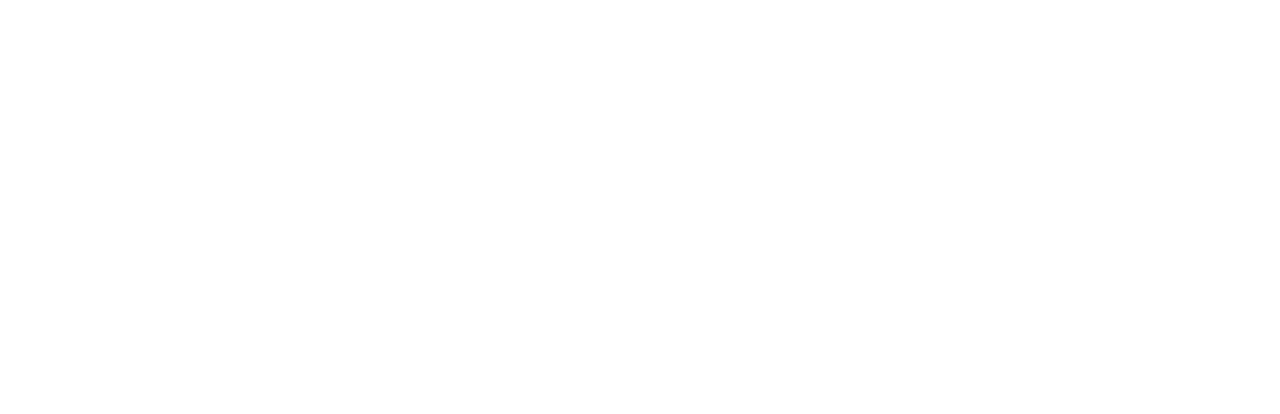
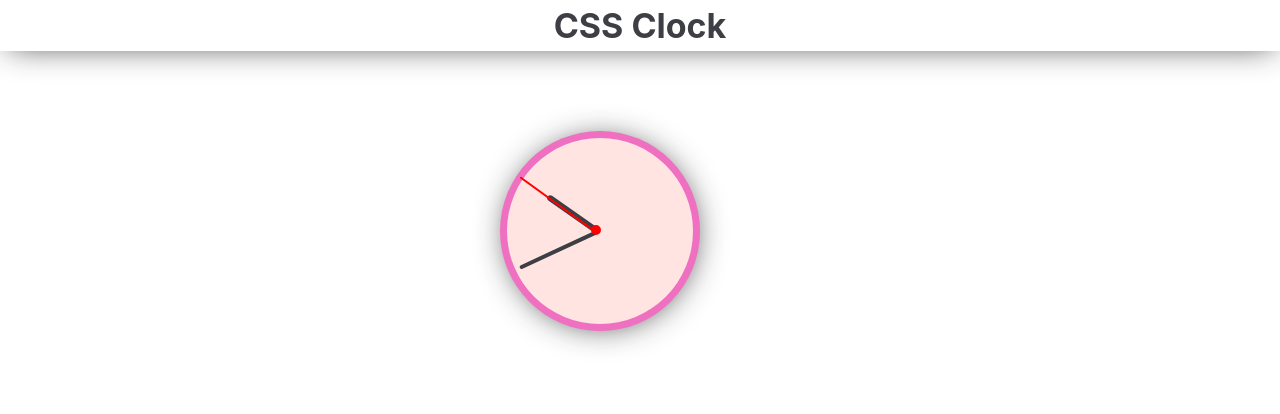
Before and after one commit to 1kvsn/JS_core, a plain HTML site: page Day 7 - DOM Basics/Project/6/index.html in a window 1280 px wide. Drawn offline with Linux system fonts and the light colour scheme.

Commit message:
Add CSS Clock

```diff
--- a/Day 7 - DOM Basics/Project/6/index.html
+++ b/Day 7 - DOM Basics/Project/6/index.html
@@ -2,8 +2,51 @@
 <html lang="en">
   <head>
     <meta charset="UTF-8">
+    <link rel="stylesheet" href="stylesheet/style.css">
     <title>JS + CSS Clock</title>
   </head>
   <body>
+    <main>
+      <header class="text-center">
+        <h1>CSS Clock</h1>
+      </header>
+      <!-- Clock Container -->
+      <div class="clock-container">
+        <div class="clock-circle">
+          <!-- Clock Hands -->
+          <span class="hands hour-hand"></span>
+          <span class="hands minute-hand"></span>
+          <span class="hands second-hand"></span>
+          <span class="dot"></span>
+
+        </div>
+      </div>
+    </main>
+    <script>
+      const secondHand = document.querySelector(".second-hand");
+      const minuteHand = document.querySelector(".minute-hand");
+      const hourHand = document.querySelector(".hour-hand");
+
+      function setDate() {
+        const now = new Date();
+
+        const seconds = now.getSeconds();
+        const secondDegrees = ((seconds / 60) * 360) - 90;
+        secondHand.style.transform = `rotate(${secondDegrees}deg)`;
+
+        const minutes = now.getMinutes();
+        const minuteDegrees = ((minutes / 60) * 360) + ((seconds / 60 ) * 6) - 90;
+        minuteHand.style.transform = `rotate(${minuteDegrees}deg)`;
+        console.log(minutes);
+
+        const hours = now.getHours();
+        const hourDegrees = ((hours / 12) * 360) + ((hours / 60) * 30) - 90;
+        hourHand.style.transform = `rotate(${hourDegrees}deg)`;
+        console.log(hours);
+      }
+
+      setInterval(setDate, 1000);
+
+    </script>
   </body>
 </html>
--- a/Day 7 - DOM Basics/Project/6/stylesheet/style.css
+++ b/Day 7 - DOM Basics/Project/6/stylesheet/style.css
@@ -165,4 +165,61 @@ h6 {
 	*zoom: 1;
 }
 
-/* Header Styles */
+/* Clock Styles */
+
+h1 {
+	font-size: 34px;
+	box-shadow: 1px 2px 32px -8px rgba(34, 33, 33, 0.904);
+}
+.clock-container {
+	max-width: 1200px;
+	width: 100%;
+	padding: 80px;
+}
+.clock-circle {
+	width: 200px;
+	height: 200px;
+	background-color: mistyrose;
+	border: 7px solid rgba(231, 50, 177, 0.651);
+	border-radius: 50%;
+	margin: 0 auto;
+	box-shadow: 1px 2px 32px -8px rgba(34, 33, 33, 0.904);
+	position: relative;
+}
+
+/* Clock Hand Styles */
+.hands {
+	display: block;
+	position: absolute;
+	bottom: 90px;
+	left: 90px;
+	transform: rotate(-90deg);
+	transform-origin: 0%;
+	transition: all 0.05s;
+	transition-timing-function: cubic-bezier(0.1, 2.7, 0.58, 1);
+}
+.hour-hand {
+	width: 60px;
+	border: 3px solid;
+	border-radius: 4px;
+}
+.minute-hand {
+	width: 85px;
+	border: 2px solid;
+	border-radius: 4px;
+	}
+.second-hand {
+	width: 95px;
+	border: 1px solid red;
+	border-radius: 4px;
+}
+
+/* Center Dot Styles */
+.dot {
+	width: 10px;
+	border: 5px solid red;
+	border-radius: 50%;
+	position: absolute;
+	bottom: 89px;
+	left: 84px;
+}
```
Lines whose indentation alone changed are shown as unchanged.
